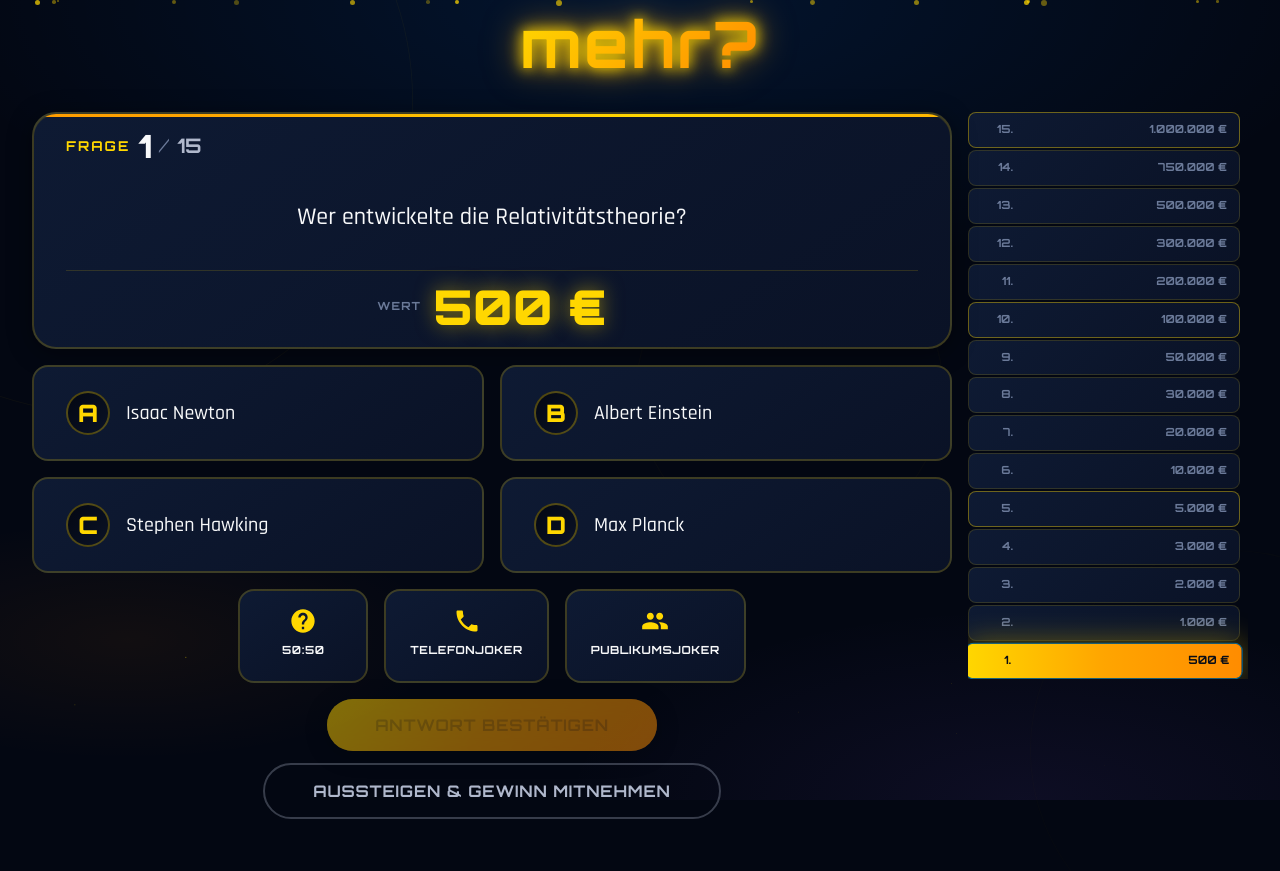
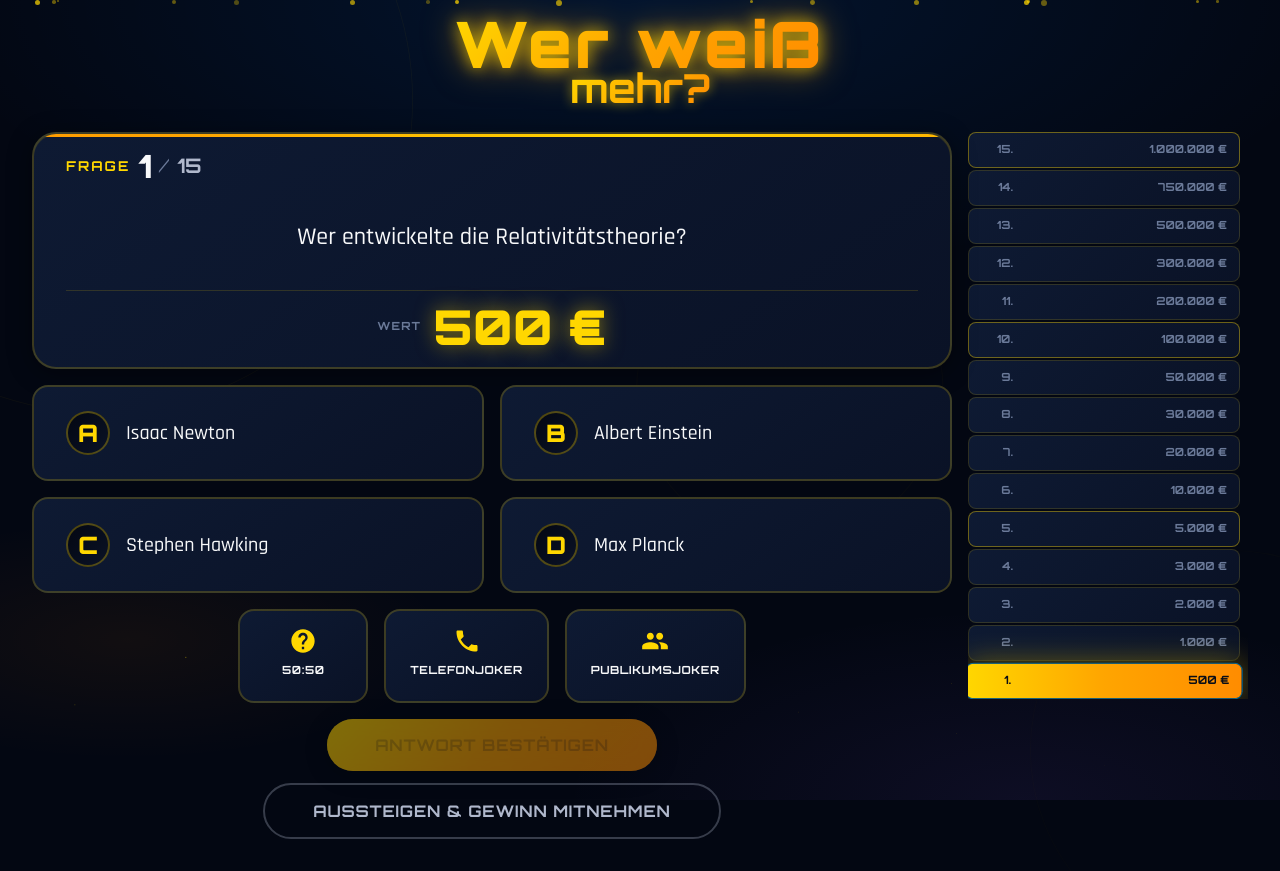
Before and after one commit to derpuderbot/Quiz, a plain HTML site: page index.html in a window 1280 px wide. Drawn offline with Linux system fonts and the light colour scheme.

Commit message:
Fix logo line HTML syntax

```diff
--- a/index.html
+++ b/index.html
@@ -24,7 +24,7 @@
         <header class="game-header">
             <div class="logo-container">
                 <div class="logo" aria-hidden="true">
-                    <div class="logo-line"Wer weiß</div>
+                    <div class="logo-line">Wer weiß</div>
                     <div class="logo-line logo-small">mehr?</div>
                 </div>
             </div>
```
